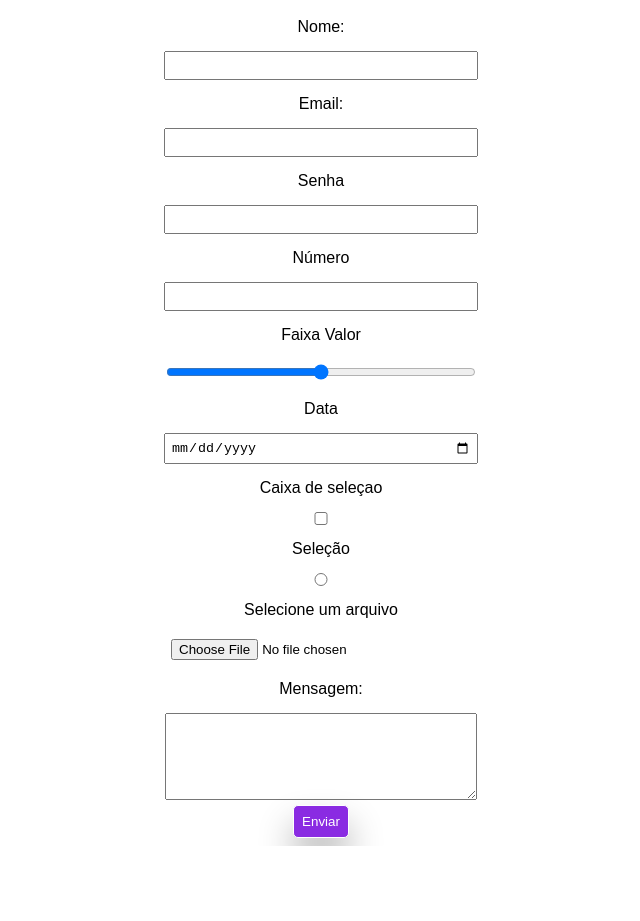
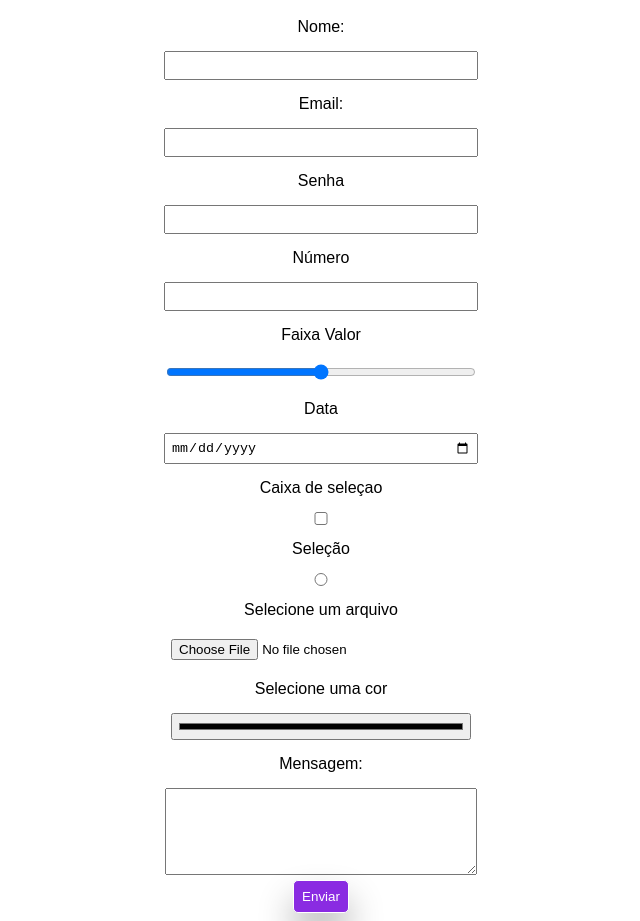
Before and after one commit to DariRiewe/projeto1, a plain HTML site: page contato.html in a window 1280 px wide. Shown: the whole page, without its empty margins (319-959 px from the left). Before the commit the page ends 846 px from the top, so only its background shows below. Drawn offline with Linux system fonts and the light colour scheme.

Commit message:
Add files via upload

```diff
--- a/contato.html
+++ b/contato.html
@@ -39,6 +39,9 @@
         <label for="arquivo">Selecione um arquivo</label>
         <input type="file" name="arquivo" id="arquivo">
 
+        <label for="cor">Selecione uma cor</label>
+        <input type="color" name="cor" id="cor">
+
         <label for="message">Mensagem: </label>
         <textarea name="message" id="message" rows="5"></textarea>
 
```
